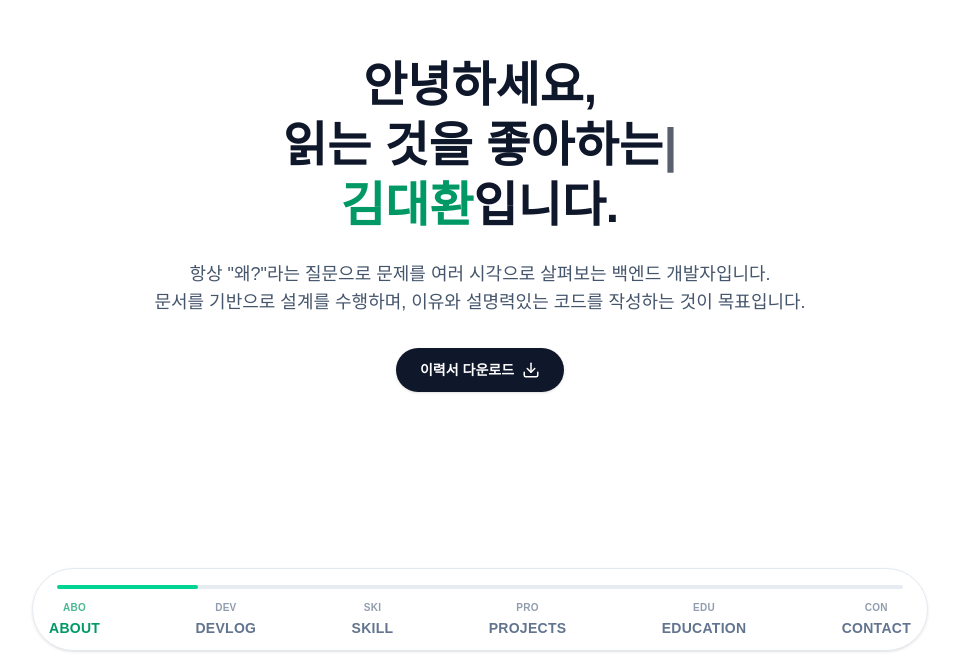
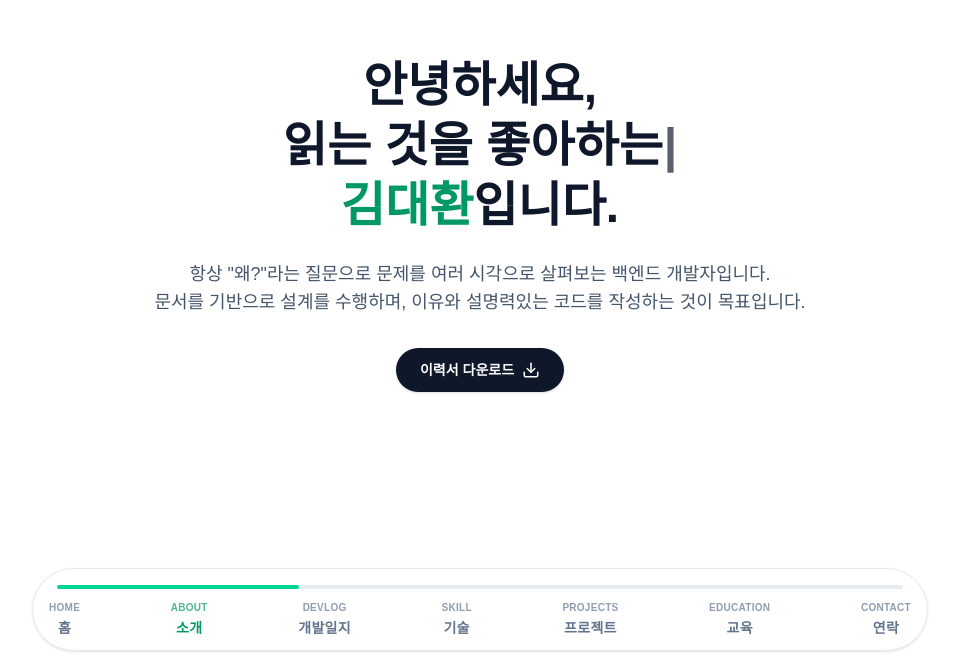
Before and after one commit to Gumraze-git/devlog, a Next.js app: page / in a window 1280 px wide. Shown: the part 128-800 px from the top of the page, without its empty margins (160-1119 px from the left). Built offline with nearby package versions, Linux system fonts and the light colour scheme.

Commit message:
feat(layout): ProgressNav 컴포넌트에 abbr 속성 추가 및 navItems 수정
- ProgressNav 컴포넌트의 NavItem 타입에 abbr 속성 추가
- navItems 데이터에 abbr 값 추가하여 UI 개선
- label과 abbr을 분리하여 가독성과 디자인 향상

```diff
--- a/app/components/layout/ProgressNav.tsx
+++ b/app/components/layout/ProgressNav.tsx
@@ -8,6 +8,7 @@ import { useSectionWatch } from "./SectionWatchProvider";
 type NavItem = {
   id: string;
   label: string;
+  abbr: string;
 };
 
 type ProgressNavProps = {
@@ -30,7 +31,7 @@ export default function ProgressNav({ items }: ProgressNavProps) {
           />
         </div>
         <div className="mt-5 flex flex-wrap items-center justify-between gap-2 text-xs font-semibold uppercase text-slate-500">
-          {items.map(({ id, label }) => {
+          {items.map(({ id, label, abbr }) => {
             const isActive = id === activeId;
             return (
               <Link
@@ -41,8 +42,15 @@ export default function ProgressNav({ items }: ProgressNavProps) {
                   isActive ? "text-emerald-600" : "text-slate-500"
                 }`}
               >
-                <span className="text-[10px] font-bold opacity-70">{label.slice(0, 3).toUpperCase()}</span>
-                <span className="text-sm">{label}</span>
+                {/*NavItem의 abbr*/}
+                <span className="text-[10px] font-bold opacity-70">
+                  {abbr}
+                </span>
+
+                {/*NavItem의 label*/}
+                <span className="text-sm">
+                  {label}
+                </span>
               </Link>
             );
           })}
--- a/app/page.tsx
+++ b/app/page.tsx
@@ -10,12 +10,13 @@ import { SectionWatchProvider } from "./components/layout/SectionWatchProvider";
 
 const sections = ["home", "about", "devlog", "skill", "projects", "education", "contact"];
 const navItems = [
-  { id: "about", label: "About" },
-  { id: "devlog", label: "Devlog" },
-  { id: "skill", label: "Skill" },
-  { id: "projects", label: "Projects" },
-  { id: "education", label: "Education" },
-  { id: "contact", label: "Contact" },
+  { id: "home", label: "홈", abbr: "Home"},
+  { id: "about", label: "소개", abbr: "ABOUT" },
+  { id: "devlog", label: "개발일지", abbr: "DEVLOG" },
+  { id: "skill", label: "기술", abbr: "SKILL" },
+  { id: "projects", label: "프로젝트", abbr: "PROJECTS" },
+  { id: "education", label: "교육", abbr: "EDUCATION" },
+  { id: "contact", label: "연락", abbr: "CONTACT" },
 ];
 
 export default function Home() {
```
